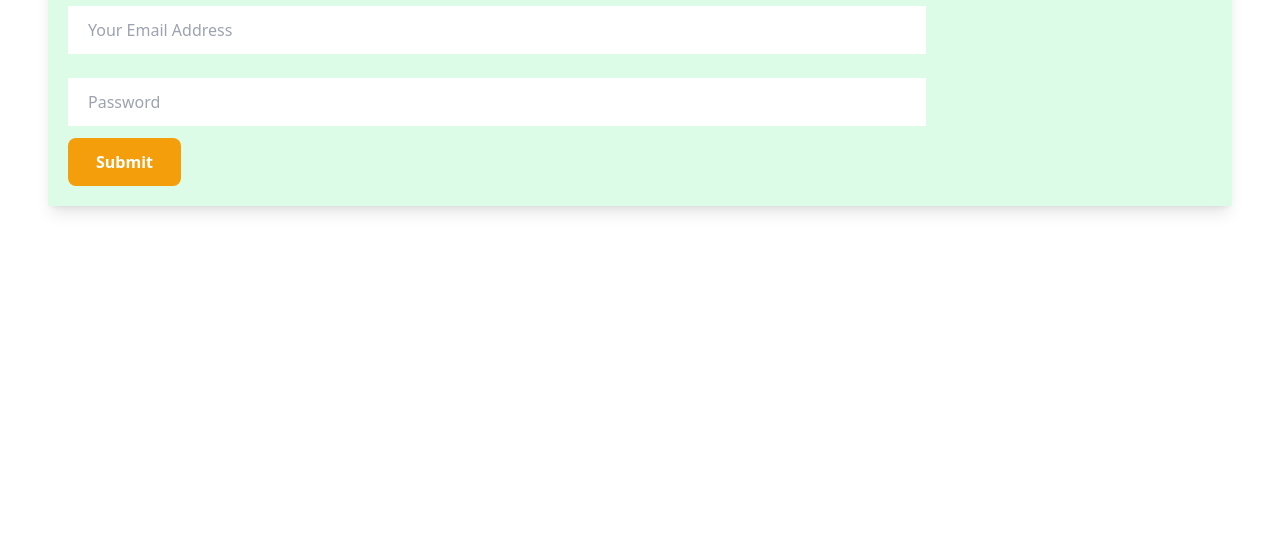
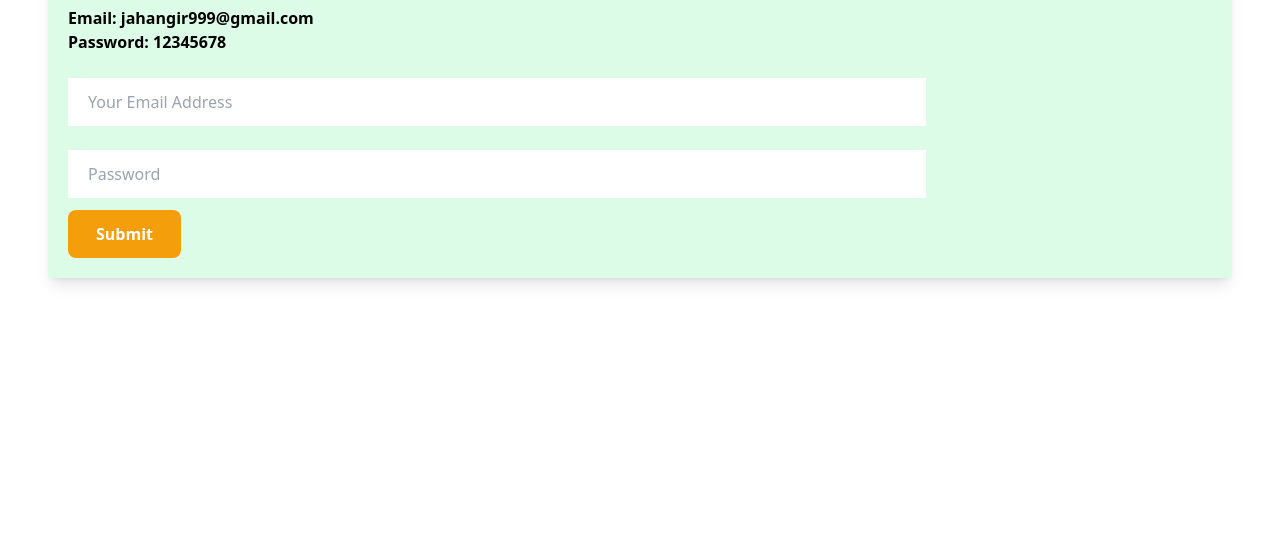
Before and after one commit to jahangiralom99/baper-bank-T3, a plain HTML site: page index.html in a window 1280 px wide. Shown: the part 266-800 px from the top of the page. Drawn offline with nearby package versions, Linux system fonts and the light colour scheme.

Commit message:
aadded show password and Email

```diff
--- a/index.html
+++ b/index.html
@@ -28,6 +28,8 @@
     <main class="max-w-screen-xl mx-auto p-5 md:p-8 lg:p-12">
       <section class="bg-green-100 p-5 shadow-lg rounded-sm">
         <h3 class="text-3xl font-semibold">Please Login</h3>
+        <p class="mt-6 font-bold">Email: jahangir999@gmail.com</p>
+        <p class="font-bold">Password: 12345678</p>
         <div class="mt-6">
           <input
             class="border-none w-3/4 py-3 px-5"
```
